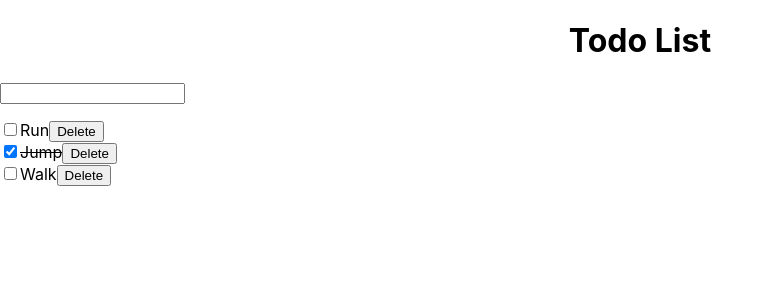
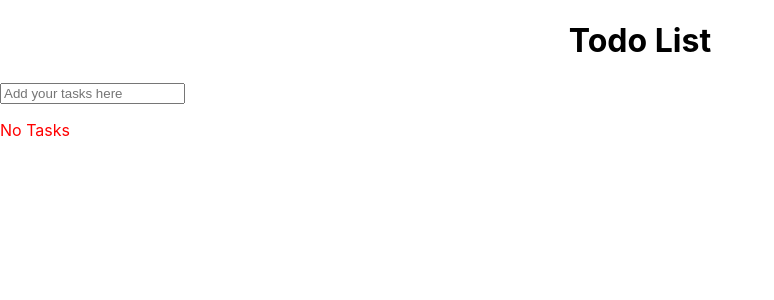
Before and after one commit to mistermaxis/TodoListReact, a React (Create React App) app: page / in a window 1280 px wide. Shown: the top 300 px of the page, without its empty margins (0-774 px from the left). Built offline with nearby package versions, Linux system fonts and the light colour scheme.

Commit message:
Add placeholders to input and output.

```diff
--- a/src/components/input.js
+++ b/src/components/input.js
@@ -2,17 +2,19 @@ import React from "react";
 
 const InputItem = ({ addItem }) => {
     function handleSubmit(event) {
+        event.preventDefault();
         const newItem = {
             name: event.currentTarget.firstChild.value,
             completed: false,
         }
 
         addItem(newItem);
+        event.currentTarget.firstChild.value = '';
     }
 
     return (
         <form action="#" onSubmit={(e) => handleSubmit(e)}>
-            <input type="text"/>
+            <input placeholder="Add your tasks here" type="text"/>
         </form>
     );
 }
--- a/src/components/todo-container.js
+++ b/src/components/todo-container.js
@@ -6,11 +6,7 @@ class TodoContainer extends React.Component {
   constructor(props) {
     super(props);
     this.state = {
-      todos: [
-        { name: "Run", completed: false },
-        { name: "Jump", completed: true },
-        { name: "Walk", completed: false },
-      ],
+      todos: [],
     };
 
     this.checkboxHandler = this.checkboxHandler.bind(this);
--- /dev/null
+++ b/src/components/todo-list.css
@@ -0,0 +1,3 @@
+.no-todos {
+  color: red;
+}
--- a/src/components/todo-list.js
+++ b/src/components/todo-list.js
@@ -1,7 +1,9 @@
 import React from "react";
 import TodoItem from "./todo-item";
+import './todo-list.css';
 
 const TodoList = (props) => {
+  if(props.items.length !== 0) {
     return (
       <ul>
         {props.items.map((item, index) => {
@@ -17,6 +19,13 @@ const TodoList = (props) => {
         })}
       </ul>
     );
+  } else {
+    return (
+      <div>
+        <p className="no-todos">No Tasks</p>
+      </div>
+    )
+  }
 };
 
 export default TodoList;
```
Lines whose indentation alone changed are shown as unchanged.
